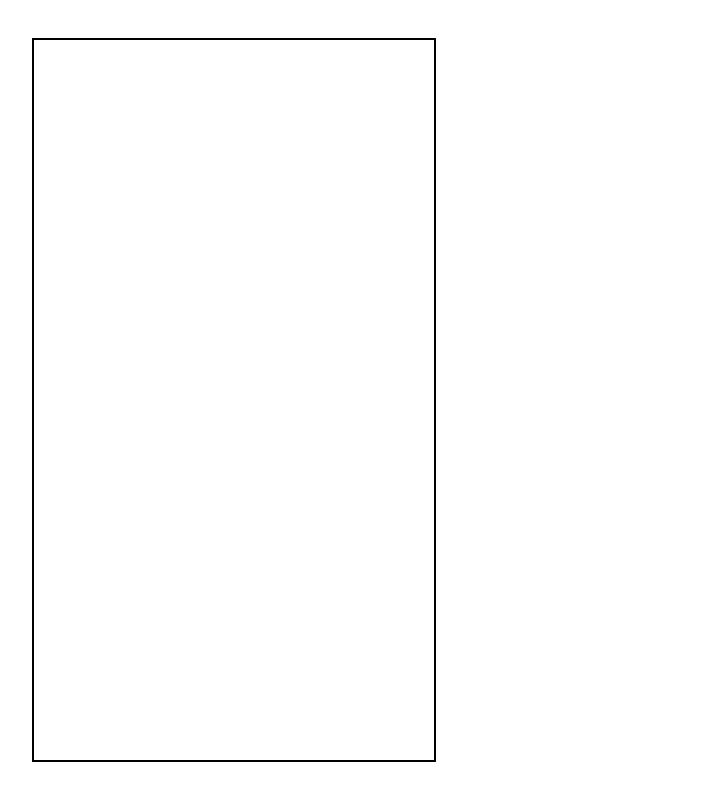
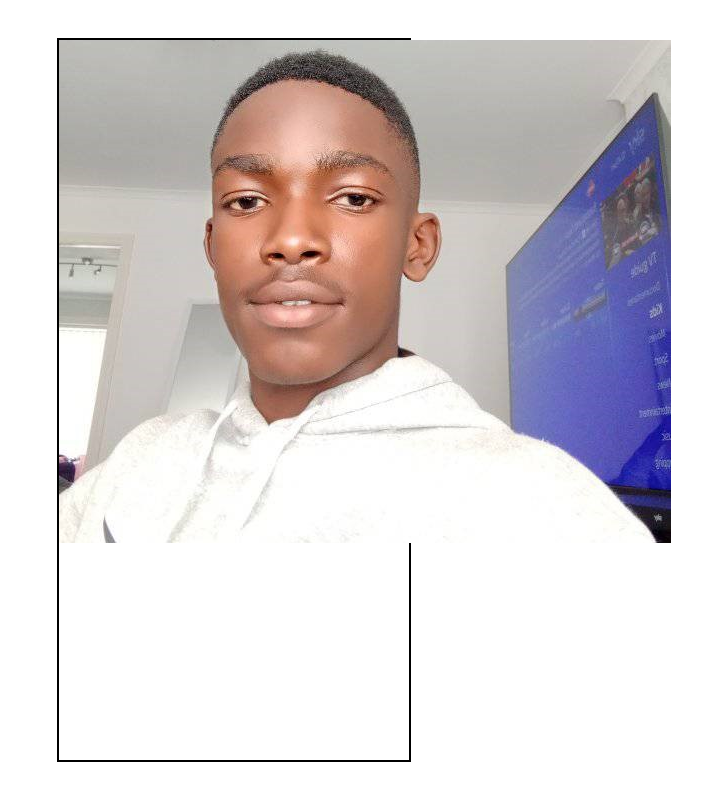
Before and after one commit to NOBLE2008/Profile-Card-V1, a React (Vite) app: page / in a window 1280 px wide. Shown: the whole page, without its empty margins (406-1108 px from the left). Built offline with nearby package versions, Linux system fonts and the light colour scheme.

Commit message:
Styled the picture div

```diff
--- a/src/App.css
+++ b/src/App.css
@@ -16,7 +16,7 @@ body {
 @media only screen and (min-width: 980px) {
   /* CSS styles for devices greater than 600px */
   #card{
-    max-width: 400px;
+    max-width: 350px;
   }
 }
 
@@ -24,5 +24,12 @@ body {
   width: 80%;
   height: 90%;
   max-height: 1000px;
+  padding-top: 0px;
+  padding-bottom: 0px;
   border: black solid 2px;
 }
+
+#picture{
+  width: 100%;
+  height: 40%;
+}
--- a/src/App.jsx
+++ b/src/App.jsx
@@ -1,22 +1,19 @@
 import "./App.css";
 
 function App() {
-
-  return <>
-    <div id="container">
-      <div id="card">
-        <div id="picture">
-
-        </div>
-        <div id="text">
-
-        </div>
-        <div id="skills">
-
+  return (
+    <>
+      <div id="container">
+        <div id="card">
+          <div id="picture">
+            <img src="/profile-pic/profile.jpg" alt="Profile Card Picture" />
+          </div>
+          <div id="text"></div>
+          <div id="skills"></div>
         </div>
       </div>
-    </div>
-  </>;
+    </>
+  );
 }
 
 export default App;
```
Also changed, not shown: public/profile-pic/profile.jpg (added).
